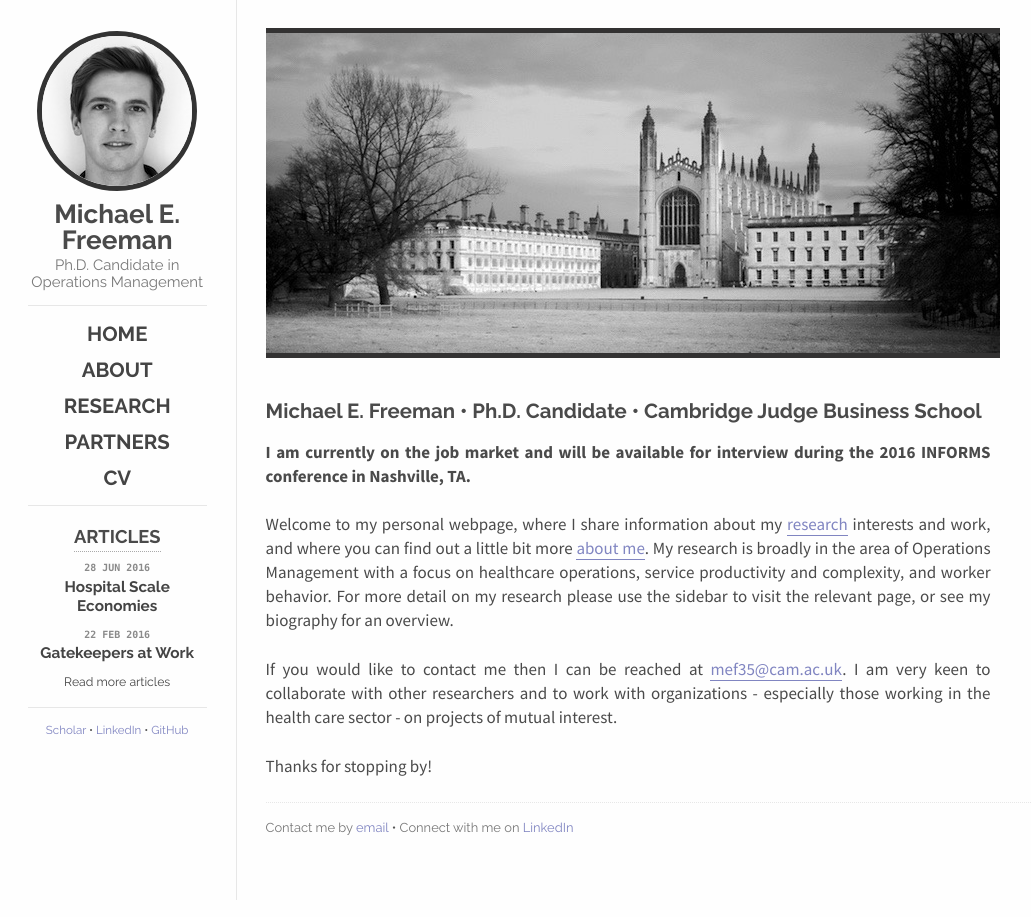
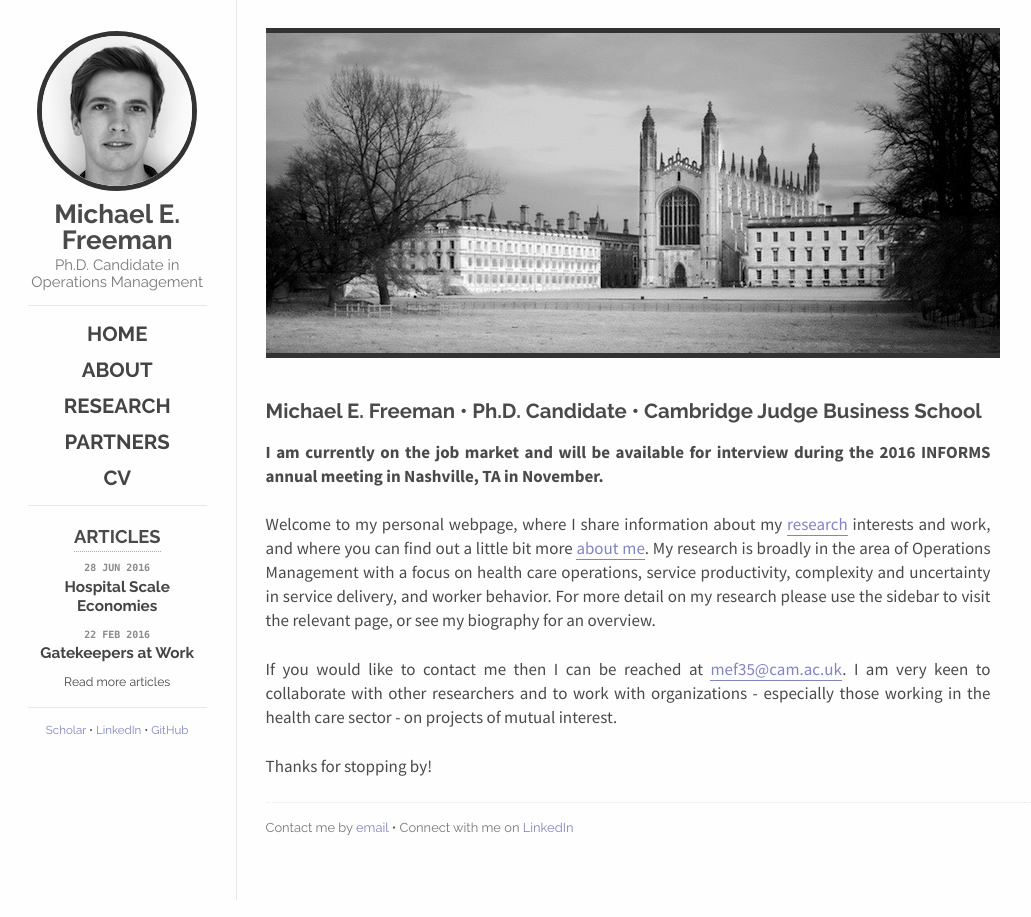
Before and after one commit to mfrmn/mfrmn.github.io, a Jekyll site: the page built from index.md, in a window 1280 px wide. Shown: the whole page, without its empty margins (122-1153 px from the left). Built offline with Jekyll 4.4.1, drawn with Linux system fonts in a browser that asks for light colours; nearby versions of some CDN libraries.

Commit message:
update to home page

```diff
--- a/index.md
+++ b/index.md
@@ -6,9 +6,9 @@ date:   2015-06-22 12:00:00
 categories: home
 ---
 
-**I am currently on the job market and will be available for interview during the 2016 INFORMS conference in Nashville, TA.**
+**I am currently on the job market and will be available for interview during the 2016 INFORMS annual meeting in Nashville, TA in November.**
 
-Welcome to my personal webpage, where I share information about my [research](/research/) interests and work, and where you can find out a little bit more [about me](/about/). My research is broadly in the area of Operations Management with a focus on healthcare operations, service productivity and complexity, and worker behavior. For more detail on my research please use the sidebar to visit the relevant page, or see my biography for an overview.
+Welcome to my personal webpage, where I share information about my [research](/research/) interests and work, and where you can find out a little bit more [about me](/about/). My research is broadly in the area of Operations Management with a focus on health care operations, service productivity, complexity and uncertainty in service delivery, and worker behavior. For more detail on my research please use the sidebar to visit the relevant page, or see my biography for an overview.
 
 If you would like to contact me then I can be reached at <a target="_blank" id="contact" href="http://www.google.com/recaptcha/mailhide/d?k=01RgRLgvxEUrUhAUtFCSPNRA==&amp;c=0nIRqiLvmUU-5ifT56SvMSY2hB9qsGA9T0u6dIWkHPI=">mef3<span style="display:none">3829</span>5@cam.a<span style="display:none">k</span>c.uk</a>. I am very keen to collaborate with other researchers and to work with organizations - especially those working in the health care sector -  on projects of mutual interest.
 
```
